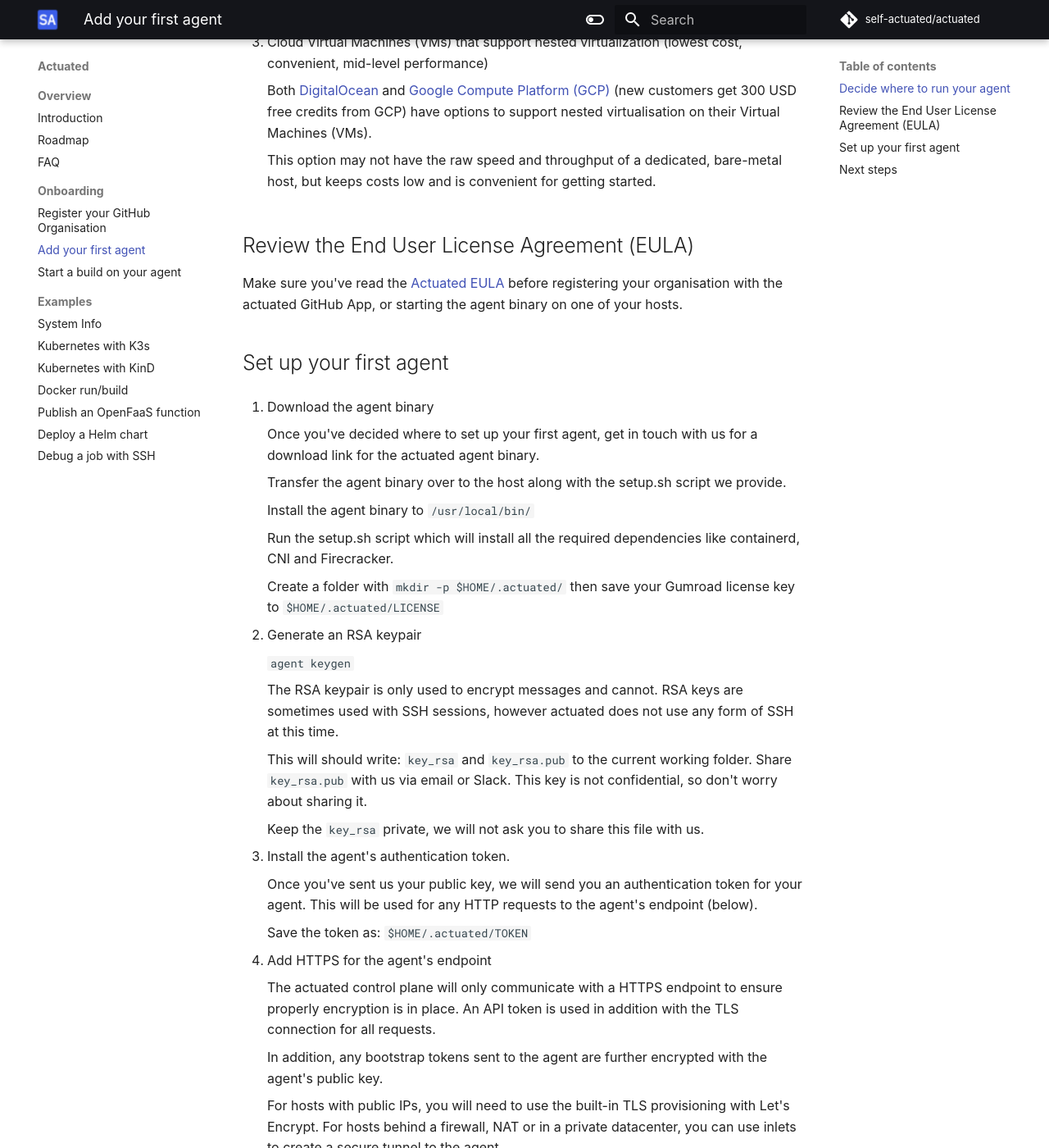
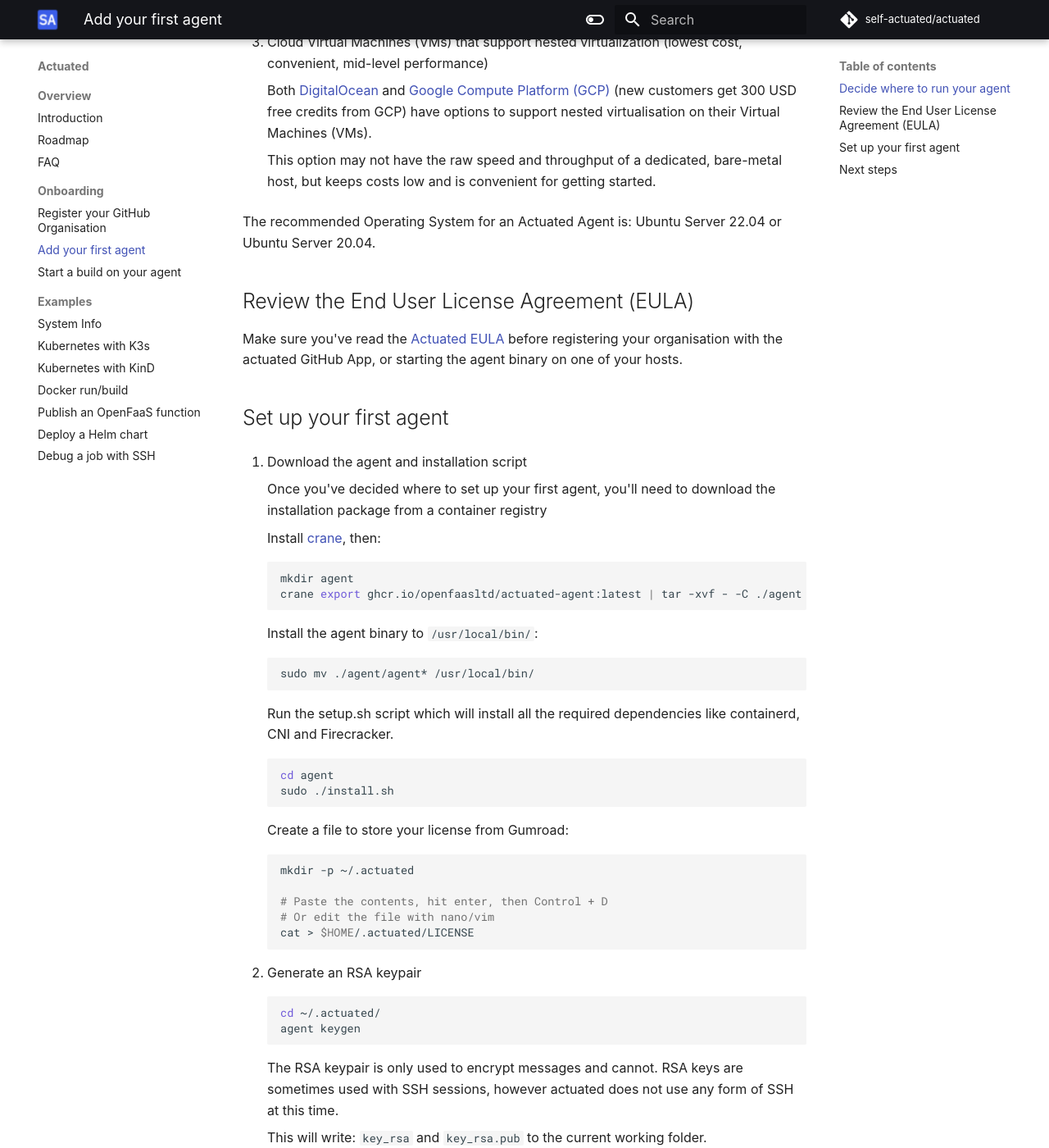
Before and after one commit to welteki/docs.actuated.dev, an MkDocs documentation site: the page built from docs/add-agent.md, in a window 1280 px wide and 1400 px high, scrolled down 1157 px. Shown: the whole window at 82% size. Built offline with MkDocs 1.6.1 and Material for MkDocs 9.7.7, drawn with Linux system fonts in a browser that asks for light colours; some web fonts are replaced; some of the changed text lies outside the part shown.

Commit message:
Switch to a container for distribution
Signed-off-by: Alex Ellis (OpenFaaS Ltd) <alexellis2@gmail.com>

````diff
--- a/docs/add-agent.md
+++ b/docs/add-agent.md
@@ -37,39 +37,73 @@ There are three places you can run an agent:
 
     This option may not have the raw speed and throughput of a dedicated, bare-metal host, but keeps costs low and is convenient for getting started.
 
+The recommended Operating System for an Actuated Agent is: Ubuntu Server 22.04 or Ubuntu Server 20.04.
+
 ## Review the End User License Agreement (EULA)
 
 Make sure you've read the [Actuated EULA](https://github.com/self-actuated/actuated/blob/master/EULA.md) before registering your organisation with the actuated GitHub App, or starting the agent binary on one of your hosts.
 
 ## Set up your first agent
 
-1. Download the agent binary
+1. Download the agent and installation script
 
-    Once you've decided where to set up your first agent, get in touch with us for a download link for the actuated agent binary.
+    Once you've decided where to set up your first agent, you'll need to download the installation package from a container registry
 
-    Transfer the agent binary over to the host along with the setup.sh script we provide.
+    Install [crane](https://github.com/google/go-containerregistry/releases), then:
 
-    Install the agent binary to `/usr/local/bin/`
+    ```bash
+    mkdir agent
+    crane export ghcr.io/openfaasltd/actuated-agent:latest | tar -xvf - -C ./agent
+    ```
+
+    Install the agent binary to `/usr/local/bin/`:
+
+    ```bash
+    sudo mv ./agent/agent* /usr/local/bin/
+    ```
 
     Run the setup.sh script which will install all the required dependencies like containerd, CNI and Firecracker.
 
-    Create a folder with `mkdir -p $HOME/.actuated/` then save your Gumroad license key to `$HOME/.actuated/LICENSE`
+    ```bash
+    cd agent
+    sudo ./install.sh
+    ```
+
+    Create a file to store your license from Gumroad:
+
+    ```bash
+    mkdir -p ~/.actuated
+
+    # Paste the contents, hit enter, then Control + D
+    # Or edit the file with nano/vim
+    cat > $HOME/.actuated/LICENSE
+    ```
 
 2. Generate an RSA keypair
 
-    `agent keygen`
+    ```bash
+    cd ~/.actuated/
+    agent keygen
+    ```
 
     The RSA keypair is only used to encrypt messages and cannot. RSA keys are sometimes used with SSH sessions, however actuated does not use any form of SSH at this time.
 
-    This will should write: `key_rsa` and `key_rsa.pub` to the current working folder. Share `key_rsa.pub` with us via email or Slack. This key is not confidential, so don't worry about sharing it.
+    This will write: `key_rsa` and `key_rsa.pub` to the current working folder.
 
     Keep the `key_rsa` private, we will not ask you to share this file with us.
+    Share `key_rsa.pub` with us via email or Slack. This key is not confidential, so don't worry about sharing it.
 
 3. Install the agent's authentication token.
 
-    Once you've sent us your public key, we will send you an authentication token for your agent. This will be used for any HTTP requests to the agent's endpoint (below).
+    Create an API token for us to present when we send jobs to your Actuated Agent:
 
-    Save the token as: `$HOME/.actuated/TOKEN`
+    ```bash
+    openssl rand -base64 32 > ~/.actuated/TOKEN
+    ```
+
+    Send us the contents of `~/.actuated/TOKEN`
+
+    Post-pilot, we will provide a more automated way to exchange this token.
 
 4. Add HTTPS for the agent's endpoint
 
@@ -85,15 +119,24 @@ Make sure you've read the [Actuated EULA](https://github.com/self-actuated/actua
 
 4. Start the agent
 
-    The parameter for the start script includes a tag for the VM image.
+    For an Intel Actuated Agent, create a `start.sh` file:
 
-    For Intel/AMD:
+    ```bash
+    #!/bin/bash
 
-    `./start.sh 35`
+    echo Running Agent from: ./agent
+    DOMAIN=agent1.example.com
 
-    For ARM64:
+    sudo -E agent up \
+        --image-ref=ghcr.io/openfaasltd/actuated-ubuntu20.04:x86-64-dfb3ac12ae8d41ba00d5264e988256ce89acc9c6 \
+        --kernel-ref=ghcr.io/openfaasltd/actuated-kernel-5.10.77:x86-64-dfb3ac12ae8d41ba00d5264e988256ce89acc9c6 \
+        --letsencrypt-domain $DOMAIN \
+        --letsencrypt-email webmaster@$DOMAIN
+    ```
 
-    `./start-arm64.sh 36`
+    For ARM64 Actuated Agents, change `agent up` to `agent-arm64 up` and change the prefix of the image tags from `x86-64-` to `aarch64-`
+
+    You can also run the Actuated Agent software as a systemd unit file for automatic restarts and to start upon boot-up.
 
 ## Next steps
 
````
